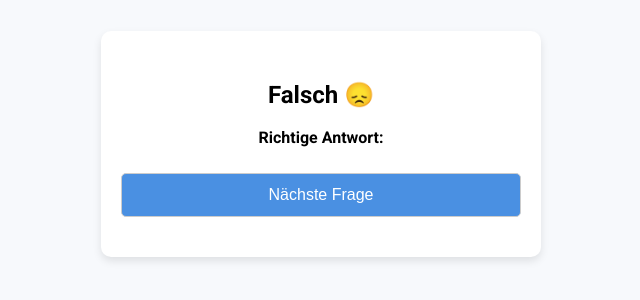
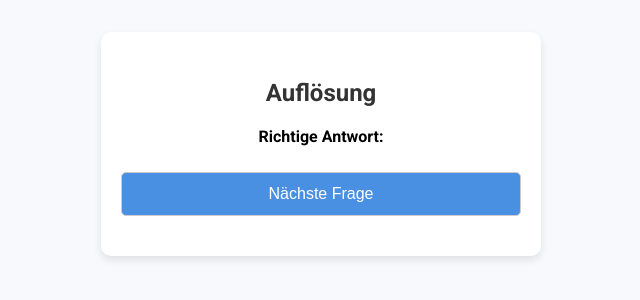
Before and after one commit to BrunoB1979/fragespiel, a plain HTML site: page aufloesung.html in a window 1280 px wide. Shown: the part 256-556 px from the top of the page, without its empty margins (319-959 px from the left). Drawn offline with Linux system fonts and the light colour scheme.

Commit message:
Update aufloesung.html

```diff
--- a/aufloesung.html
+++ b/aufloesung.html
@@ -10,10 +10,16 @@
 </head>
 <body>
     <div id="container">
-        <h2 id="result"></h2>
-        <p><strong>Richtige Antwort:</strong> <span id="correctAnswer"></span></p>
-        <p id="explanation"></p>
-        <button id="nextButton">Nächste Frage</button>
+        <header>
+            <h1>Auflösung</h1>
+        </header>
+        <main>
+            <p><strong>Richtige Antwort:</strong> <span id="correctAnswer"></span></p>
+            <p id="explanation"></p>
+        </main>
+        <footer>
+            <button id="footerButton">Nächste Frage</button>
+        </footer>
     </div>
     <script src="assets/js/aufloesung.js"></script>
 </body>
```
